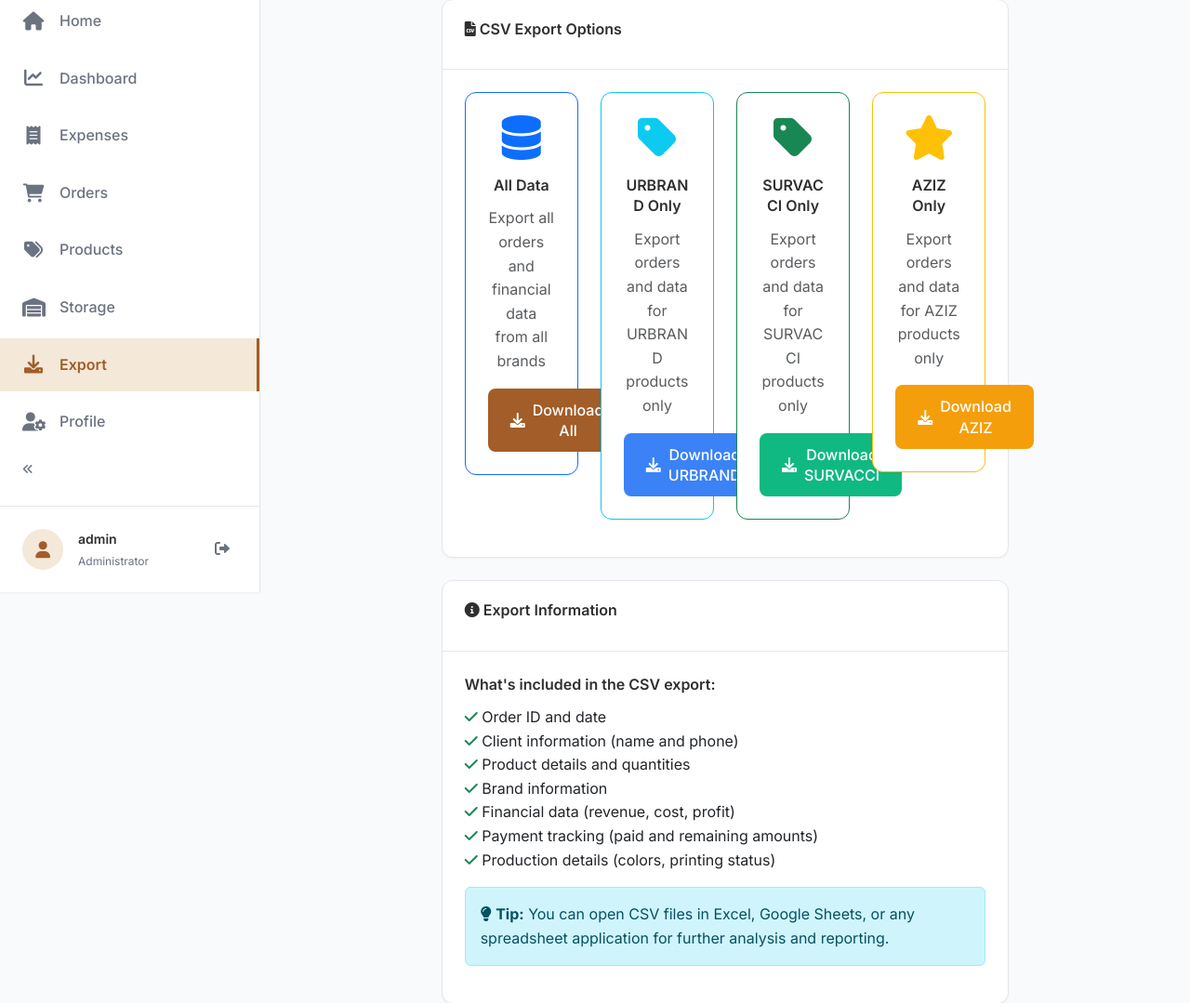
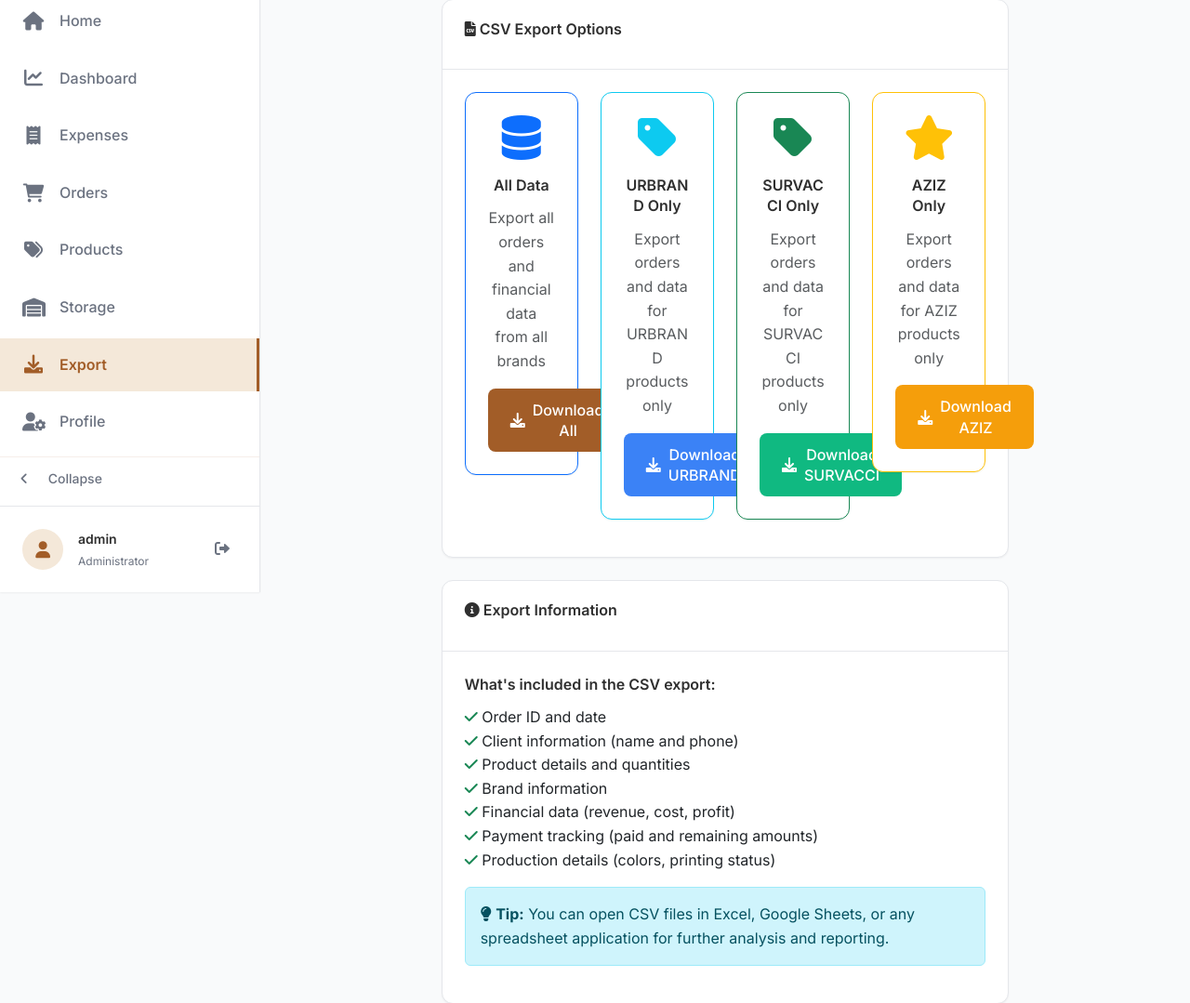
Before and after one commit to AdhamElkomey23/WHOLESALE-APP, a Flask app: page /export in a window 1280 px wide. Shown: the part 163-1242 px from the top of the page at 93% size. Run offline with Flask 3, Linux system fonts and the light colour scheme; a user stored in the database is signed in.

Commit message:
Improve the look and feel of the sidebar navigation for better user experience
Refactor sidebar toggle button to a more intuitive collapse item with updated CSS classes and HTML structure.

Replit-Commit-Author: Agent
Replit-Commit-Session-Id: 03023591-3e84-4850-aff2-f235a7f37061
Replit-Commit-Screenshot-Url: https://storage.googleapis.com/screenshot-production-us-central1/4234a394-b2d3-40c5-a1fb-8767f7a2ab1a/d5cf7973-0021-44e6-b840-421a959c5c73.jpg

```diff
--- a/static/css/style.css
+++ b/static/css/style.css
@@ -1267,47 +1267,49 @@ p {
     width: 70px;
 }
 
-.sidebar-toggle-wrapper {
-    position: relative;
+.sidebar-collapse-item {
     display: flex;
-    justify-content: flex-end;
-    padding: 0.25rem 1rem;
-    margin: 0.25rem 0;
+    align-items: center;
+    padding: 0.75rem 1rem;
+    margin: 0.5rem 0;
+    color: var(--text-secondary);
+    cursor: pointer;
+    transition: all 0.3s ease;
+    border-top: 1px solid rgba(162, 93, 40, 0.1);
+    font-size: 0.875rem;
+    font-weight: 500;
 }
 
-.sidebar-toggle-small {
-    background: none;
-    border: none;
-    color: var(--text-secondary);
-    padding: 0.25rem;
-    border-radius: 50%;
-    width: 28px;
-    height: 28px;
-    display: flex;
-    align-items: center;
-    justify-content: center;
-    transition: all 0.3s ease;
-    position: relative;
+.sidebar-collapse-item:hover {
+    background: rgba(162, 93, 40, 0.08);
+    color: var(--accent-primary);
+    transform: translateX(2px);
 }
 
-.sidebar-toggle-small:hover {
-    background: rgba(162, 93, 40, 0.1);
-    color: var(--accent-primary);
-    transform: scale(1.1);
-}
-
-.sidebar-toggle-small i {
-    font-size: 0.75rem;
+.sidebar-collapse-item i {
+    width: 20px;
+    margin-right: 0.75rem;
+    text-align: center;
+    font-size: 0.875rem;
     transition: transform 0.3s ease;
 }
 
-.left-sidebar.collapsed .sidebar-toggle-wrapper {
+.left-sidebar.collapsed .sidebar-collapse-item {
     justify-content: center;
-    padding: 0.25rem 0;
+    padding: 0.75rem 0;
+    margin: 0.5rem 0;
 }
 
-.left-sidebar.collapsed .sidebar-toggle-small i {
+.left-sidebar.collapsed .sidebar-collapse-item span {
+    opacity: 0;
+    visibility: hidden;
+    width: 0;
+    overflow: hidden;
+}
+
+.left-sidebar.collapsed .sidebar-collapse-item i {
     transform: rotate(180deg);
+    margin-right: 0;
 }
 
 .left-sidebar.collapsed .brand-text,
--- a/templates/base.html
+++ b/templates/base.html
@@ -67,11 +67,10 @@
                 <span>Profile</span>
             </a>
 
-            <!-- Sidebar Toggle Button (at the end of menu) -->
-            <div class="sidebar-toggle-wrapper d-none d-lg-block">
-                <button class="sidebar-toggle-small" onclick="toggleDesktopSidebar()">
-                    <i class="fas fa-angle-double-left"></i>
-                </button>
+            <!-- Sidebar Toggle Button -->
+            <div class="sidebar-collapse-item d-none d-lg-block" onclick="toggleDesktopSidebar()">
+                <i class="fas fa-angle-left"></i>
+                <span>Collapse</span>
             </div>
         </nav>
 
```
